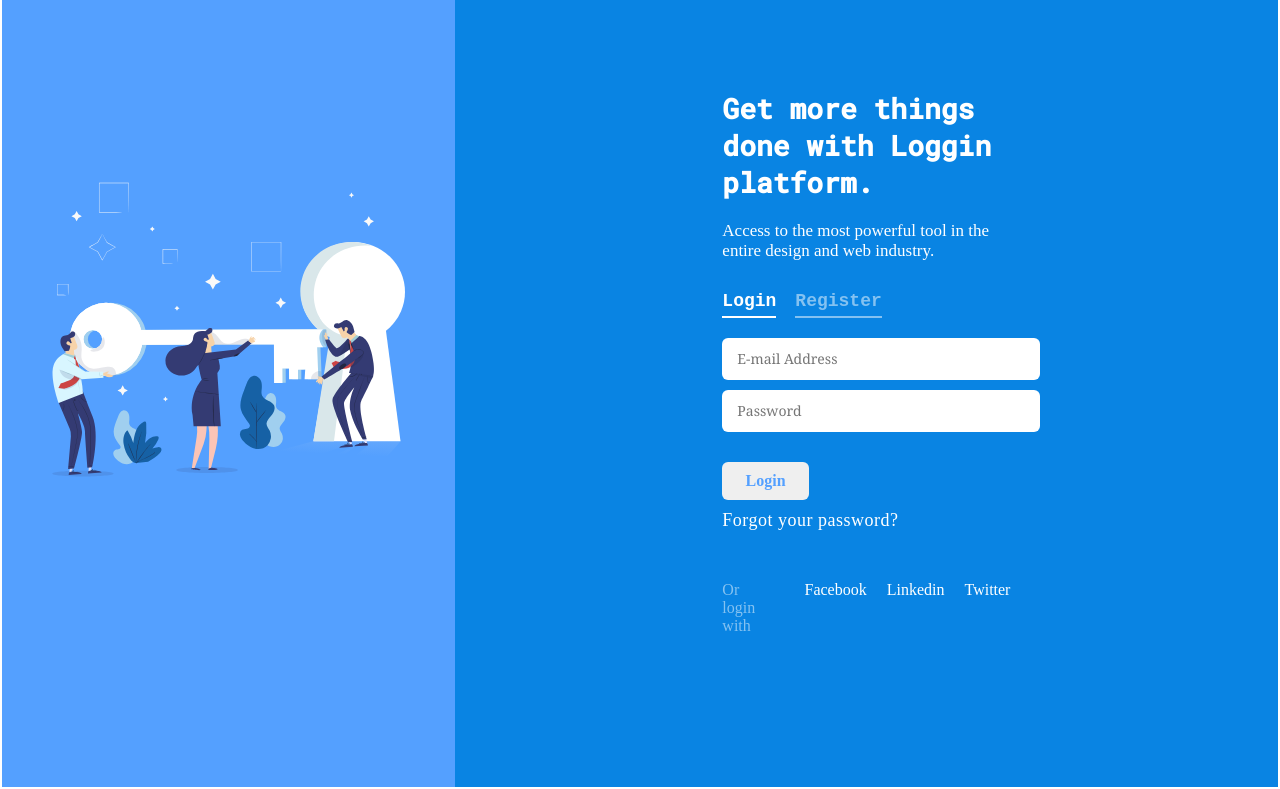
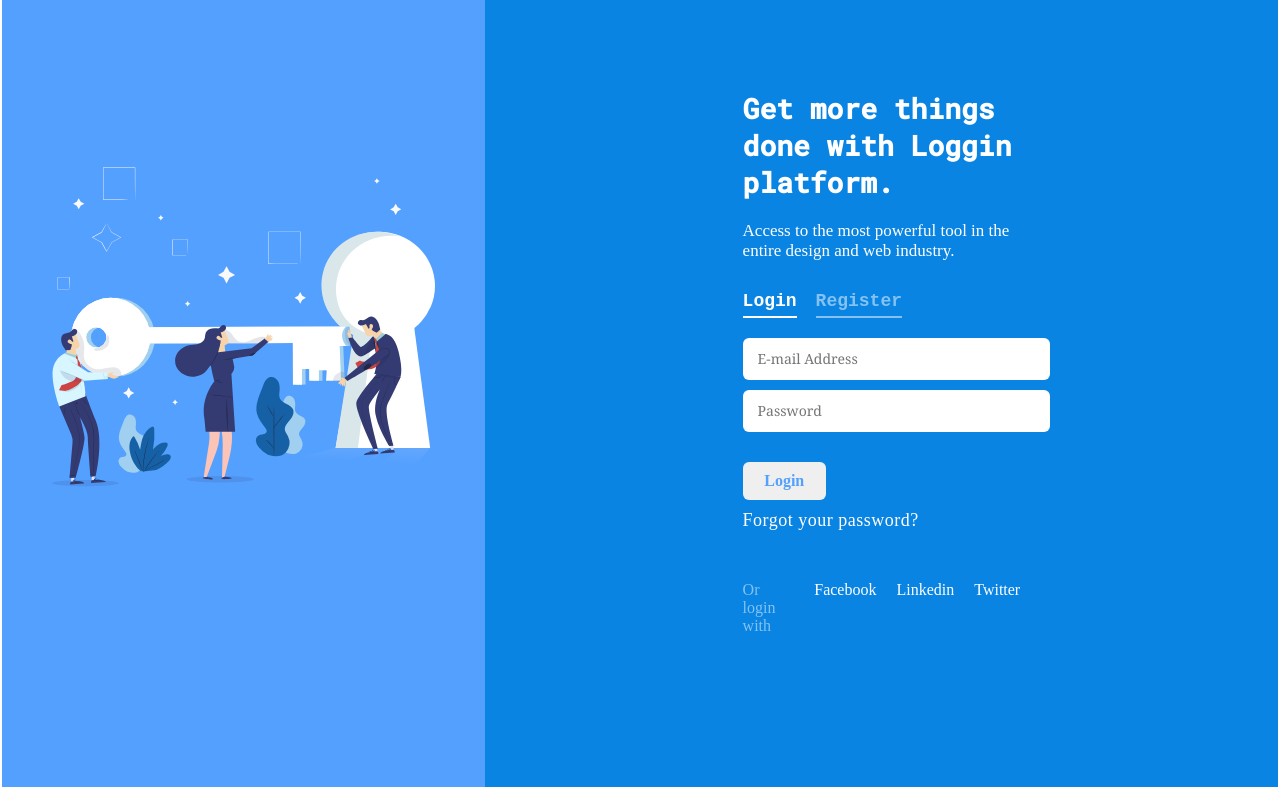
Before and after one commit to ahsan-emon/html-form, a plain HTML site: page index.html in a window 1280 px wide. Shown: the part 188-977 px from the top of the page. Drawn offline with Linux system fonts and the light colour scheme.

Commit message:
fixed width problem

```diff
--- a/css/style.css
+++ b/css/style.css
@@ -75,7 +75,7 @@ section .left-side .logo-area {
 }
 section .right-side {
   background-color: rgb(9, 132, 227);
-  width: 70%;
+  flex-grow: 1;
   display: flex;
   justify-content: center;
   align-items: center;
```
